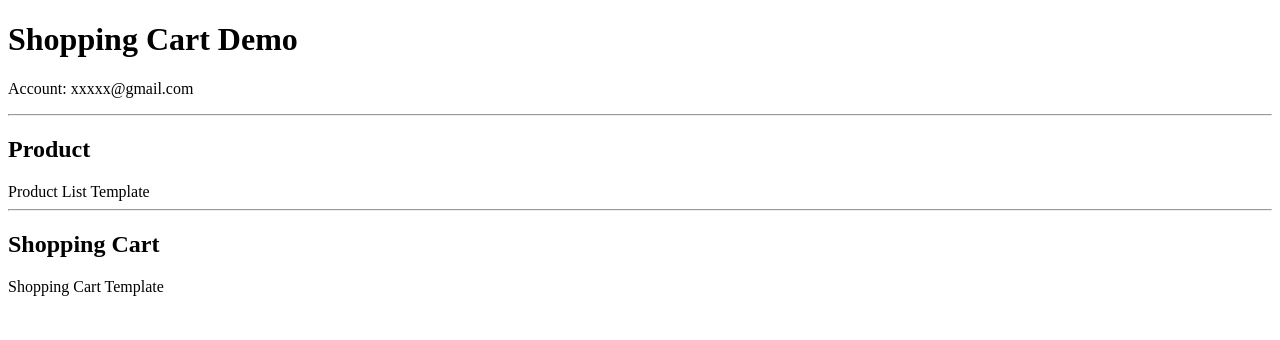
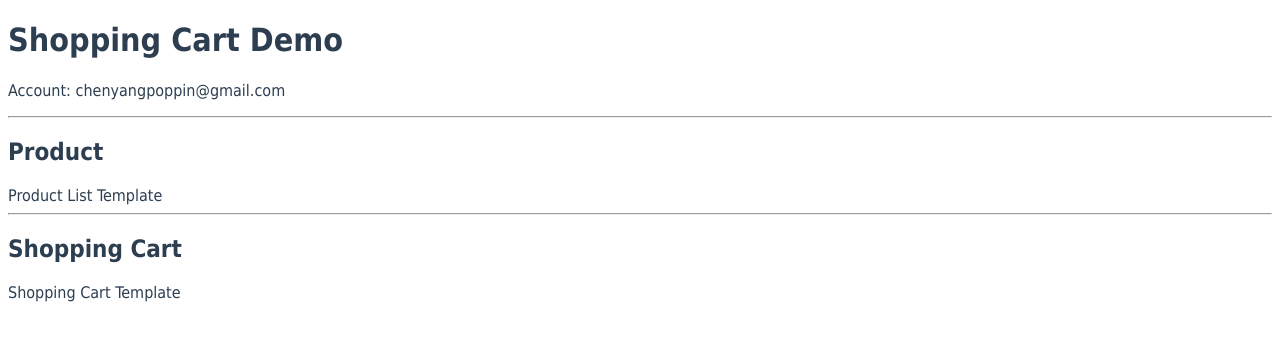
Before and after one commit to tjcchen/vue-practice, a Vue app in the folder vuex-best-practice/: page / in a window 1280 px wide. Shown: the top 340 px of the page. Built offline with nearby package versions, Linux system fonts and the light colour scheme.

Commit message:
Fix email address issue

```diff
--- a/vuex-best-practice/src/App.vue
+++ b/vuex-best-practice/src/App.vue
@@ -1,5 +1,5 @@
 <template>
-  <div>
+  <div id="PAGE">
     <h1>Shopping Cart Demo</h1>
     <p>Account: {{ email }}</p>
     <hr/>
@@ -26,7 +26,7 @@ export default {
   // }),
   computed: {
     email: function() {
-      return 'xxxxx@gmail.com';
+      return 'chenyangpoppin@gmail.com';
     }
   },
   components: {
@@ -42,8 +42,8 @@ export default {
 </script>
 
 <style>
-#app {
-  font-family: Avenir, Helvetica, Arial, sans-serif;
+#PAGE {
+  font-family: tahoma,arial,'Hiragino Sans GB','\5b8b\4f53',sans-serif;
   -webkit-font-smoothing: antialiased;
   -moz-osx-font-smoothing: grayscale;
   color: #2c3e50;
```
